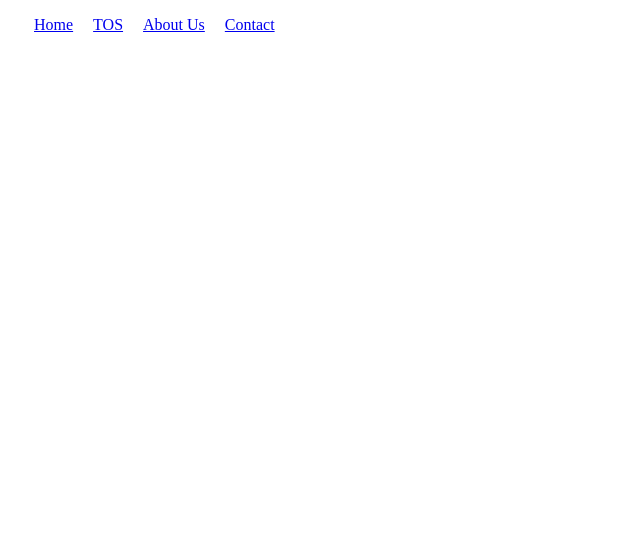
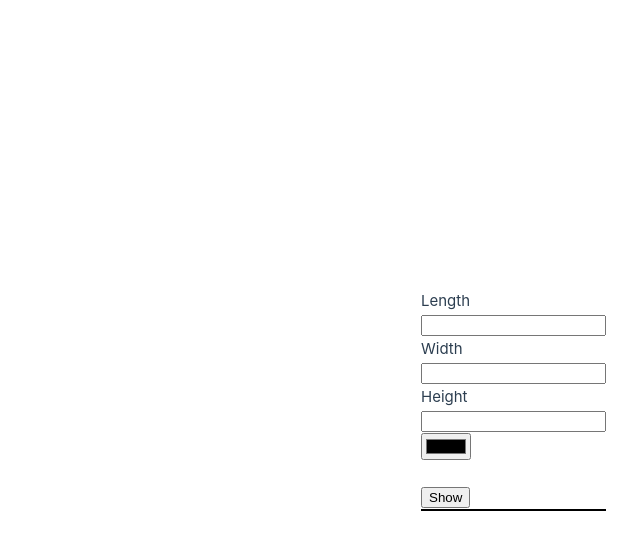
Before and after one commit to TsertsvadzeE/vue, a Vue app in the folder vue-project/: page / in a window 1280 px wide. Shown: the top 550 px of the page, without its empty margins (34-674 px from the left). Built offline with nearby package versions, Linux system fonts and the light colour scheme.

Commit message:
მართკუთხედი lesson 9

```diff
--- a/vue-project/src/App.vue
+++ b/vue-project/src/App.vue
@@ -1,41 +1,49 @@
 <script>
-import listMenu from './listMenu.vue';
-export default{
-  components:{
-    listMenu
+
+export default {
+  data() {
+    return{
+      length: null,
+      width: null,
+      height:null,
+      color: null,
+      show: false
+    }
   },
-  data(){
-    return{
-      data: [
-        {
-          id: 1,
-          title: "Home",
-          url: "http://google.com",
-          description: "Some Big Description 1"
-        },
-        {
-          id: 2,
-          title: "TOS",
-          url: "http://google.com",
-          description: "Some Big Description 2"
-        },
-        {
-          id: 3,
-          title: "About Us",
-          url: "http://google.com",
-          description: "Some Big Description 3"
-        },
-        {
-          id: 4,
-          title: "Contact",
-          url: "http://google.com",
-          description: "Some Big Description 4"
-        },
-      ]
+  computed: {
+    calculateSpace(){
+      return this.width * this.height
+    },
+    calculateMoculoba(){
+      return this.calculateSpace * this.length
     }
   }
 }
 </script>
+
 <template>
-  <listMenu :menuItems="data"/>
+  <div>
+    <form>
+      <label>Length</label><br>
+      <input v-model="length"/><br/>
+
+      <label>Width</label><br>
+      <input v-model="width"/><br/>
+
+      <label>Height</label><br>
+      <input v-model="height"/><br/>
+
+      <input type="color" v-model="color"/><br/>
+    </form>
+    <br>
+    <button @click.prevent="show = ! show">
+      <span v-if="!show">Show</span>
+      <span v-if="show">Hide</span>
+    </button>
+    <p v-if="show">ფართობი: {{calculateSpace }}</p>
+    <p v-if="show">მოცულობა: {{ calculateMoculoba}}</p>
+  </div>
+  <br>
+  <div :style="{height: height + 'px', width: width + 'px', border: '1px solid black', backgroundColor:color }">
+  </div>
 </template>
--- a/vue-project/src/assets/main.css
+++ b/vue-project/src/assets/main.css
@@ -1,4 +1,4 @@
-/* @import './base.css';
+@import './base.css';
 
 #app {
   max-width: 1280px;
@@ -32,4 +32,4 @@ a,
     grid-template-columns: 1fr 1fr;
     padding: 0 2rem;
   }
-} */
+}
```
